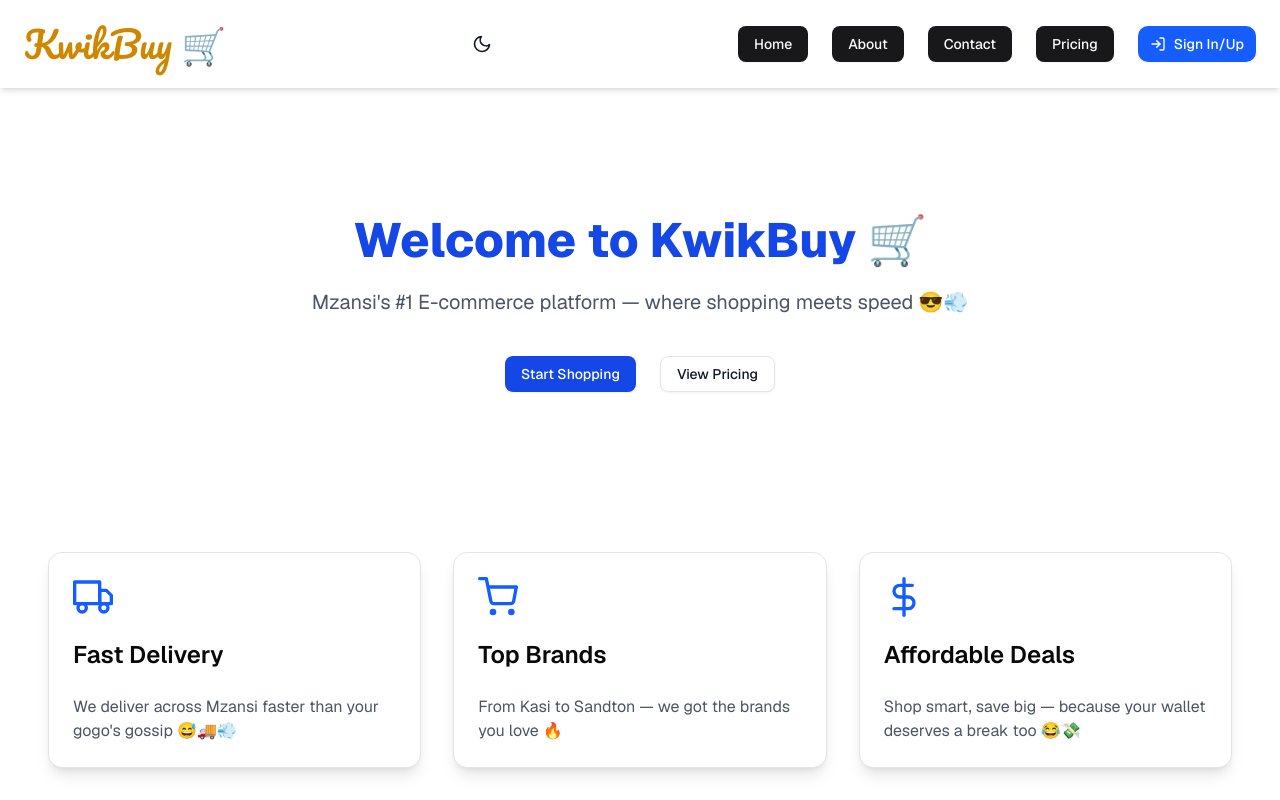
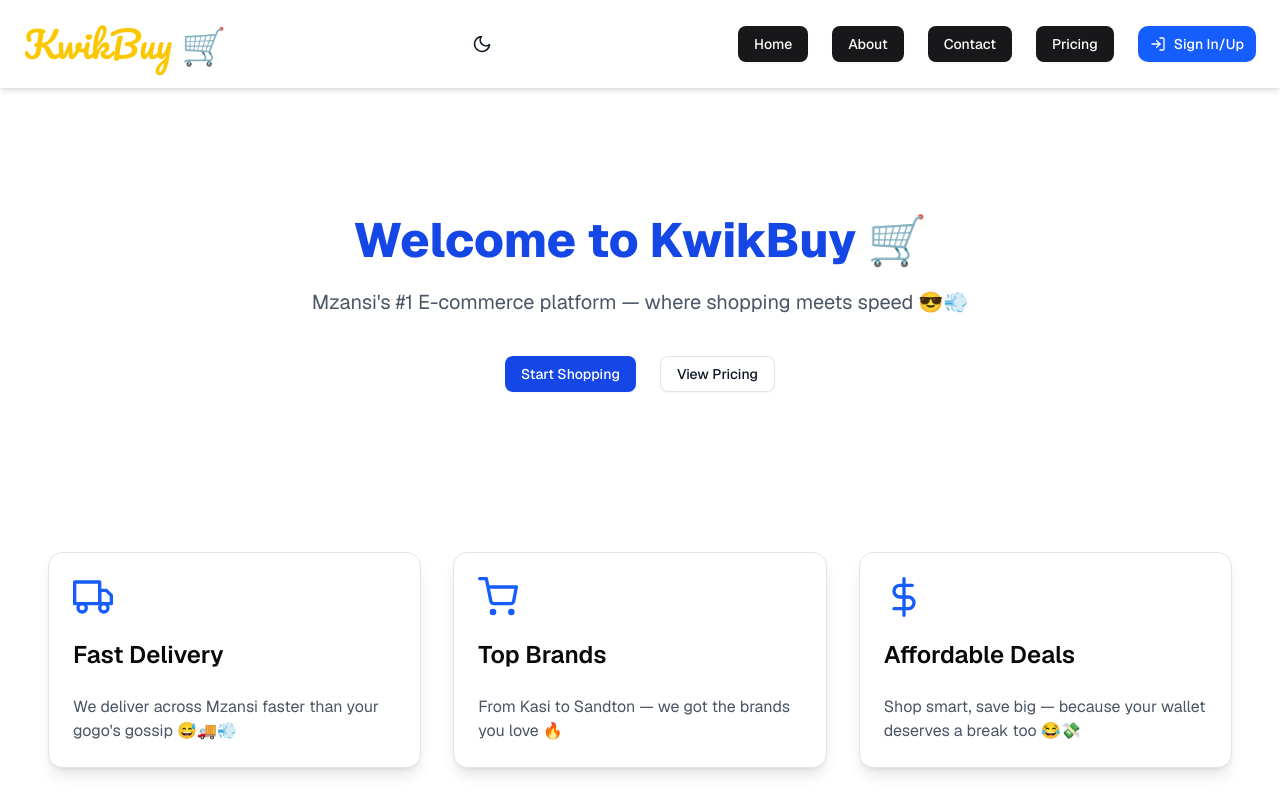
Before and after one commit to Sanele-Hlongwane/KwikBuy, a Next.js app: page / in a window 1280 px wide. Shown: the top 800 px of the page. Built offline with nearby package versions, Linux system fonts and the light colour scheme; no server answers.

Commit message:
Last commit for today

```diff
--- a/src/components/Header.tsx
+++ b/src/components/Header.tsx
@@ -20,7 +20,7 @@ export const Header = () => {
   return (
     <header className="flex flex-wrap justify-between items-center p-6 bg-white dark:bg-black shadow-md">
       {/* Logo */}
-      <h1 className={`text-4xl ${pacifico.className} text-yellow-600 dark:text-yellow-400`}>
+      <h1 className={`text-4xl ${pacifico.className} text-yellow-400 dark:text-yellow-400`}>
         KwikBuy 🛒
       </h1>
 
@@ -62,7 +62,7 @@ export const Header = () => {
           {/* Signed Out Section */}
           <SignedOut>
             <Link href="/sign-in">
-              <Button className="bg-blue-600 text-white px-4 py-2 rounded-lg dark:hover:bg-gray-400 hover:bg-blue-700">
+              <Button className="bg-blue-600 dark:bg-blue-800 text-white px-4 py-2 rounded-lg dark:hover:bg-blue-900 hover:bg-blue-700">
                 <FiLogIn />
                 <span>Sign In/Up</span>
               </Button>
```
